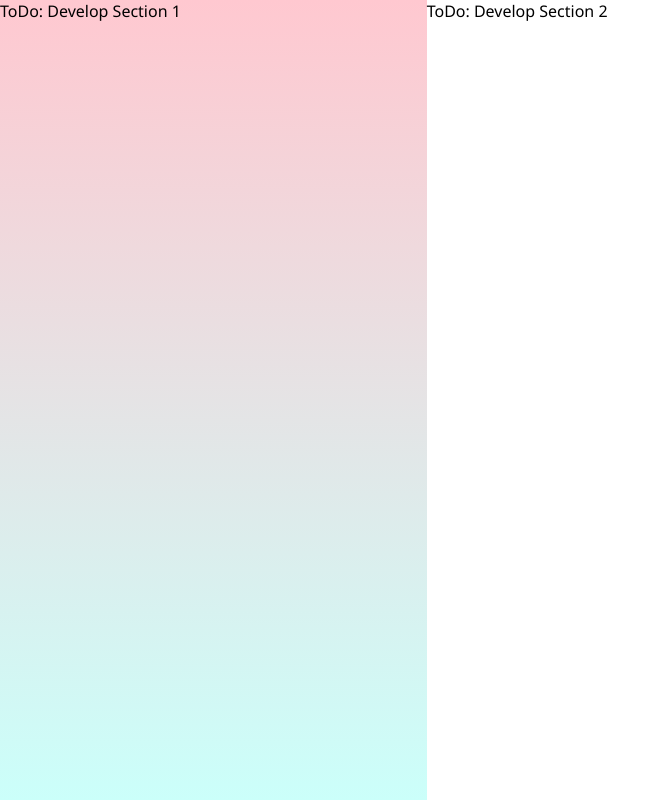
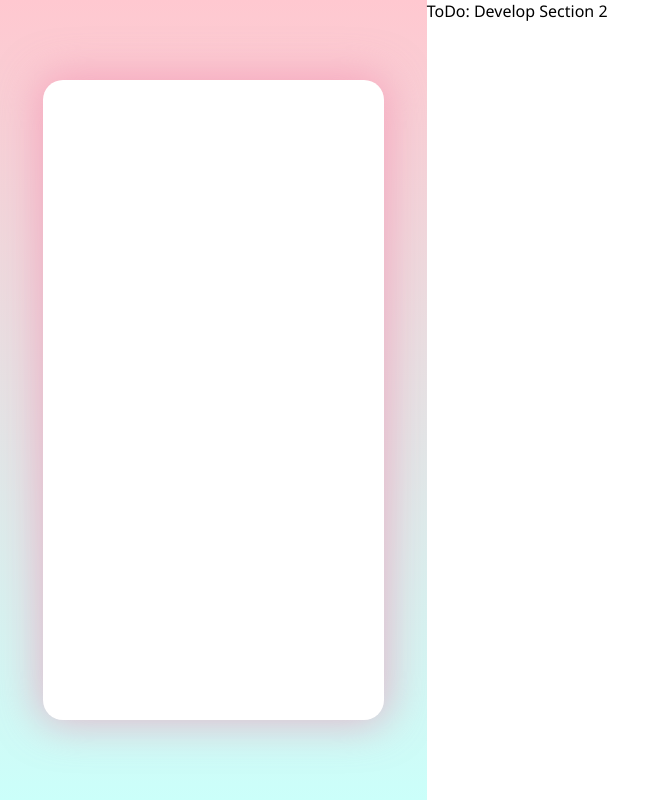
Before and after one commit to MarkTorre/UNIR_FULLSTACKDEVELOPER_ACTIVIDAD_5, an Angular app in the folder BloggingSystem/: page / in a window 1280 px wide. Shown: the whole page, without its empty margins (0-670 px from the left). Built offline with nearby package versions, Linux system fonts and the light colour scheme.

Commit message:
feat(blog): add new generator box

```diff
--- a/BloggingSystem/src/app/components/blog/blog.css
+++ b/BloggingSystem/src/app/components/blog/blog.css
@@ -1,6 +1,7 @@
 :host {
    /*Variables locales para el propio componente*/
   --color-pink:rgb(255, 200, 208);
+  --shadow-pink:rgba(243, 125, 166, 0.5);
   --color-turquoise: #cbfffa;
   /*Instrucciones app-blog */
   display: flex;
@@ -8,12 +9,27 @@
   height:100%;
 }
 
-
+/* News Section Generation*/
 #news-generator {
+  display: flex;
+  flex-direction: column;
+  justify-content: center;
+  align-items: center;
   background: linear-gradient(to bottom, var(--color-pink), var(--color-turquoise));
   flex: 1;
 }
 
+/* Box News Entry*/
+#news-gen-box {
+  background-color: white;
+  border-radius: 20px;
+  box-shadow: 0px 0px 40px 5px var(--shadow-pink); /* h-offset | v-offset | blur | spread | color */
+  width: 80%;
+  height: 80%;
+  margin: auto;
+}
+
+/**/
 #news-content {
   background-color: white;
   flex:2;
--- a/BloggingSystem/src/app/components/blog/blog.html
+++ b/BloggingSystem/src/app/components/blog/blog.html
@@ -1,5 +1,5 @@
 <section id="news-generator">
-  <div> ToDo: Develop Section 1</div>
+  <div id="news-gen-box"></div>
 </section>
 
 <section id="news-content">
```
